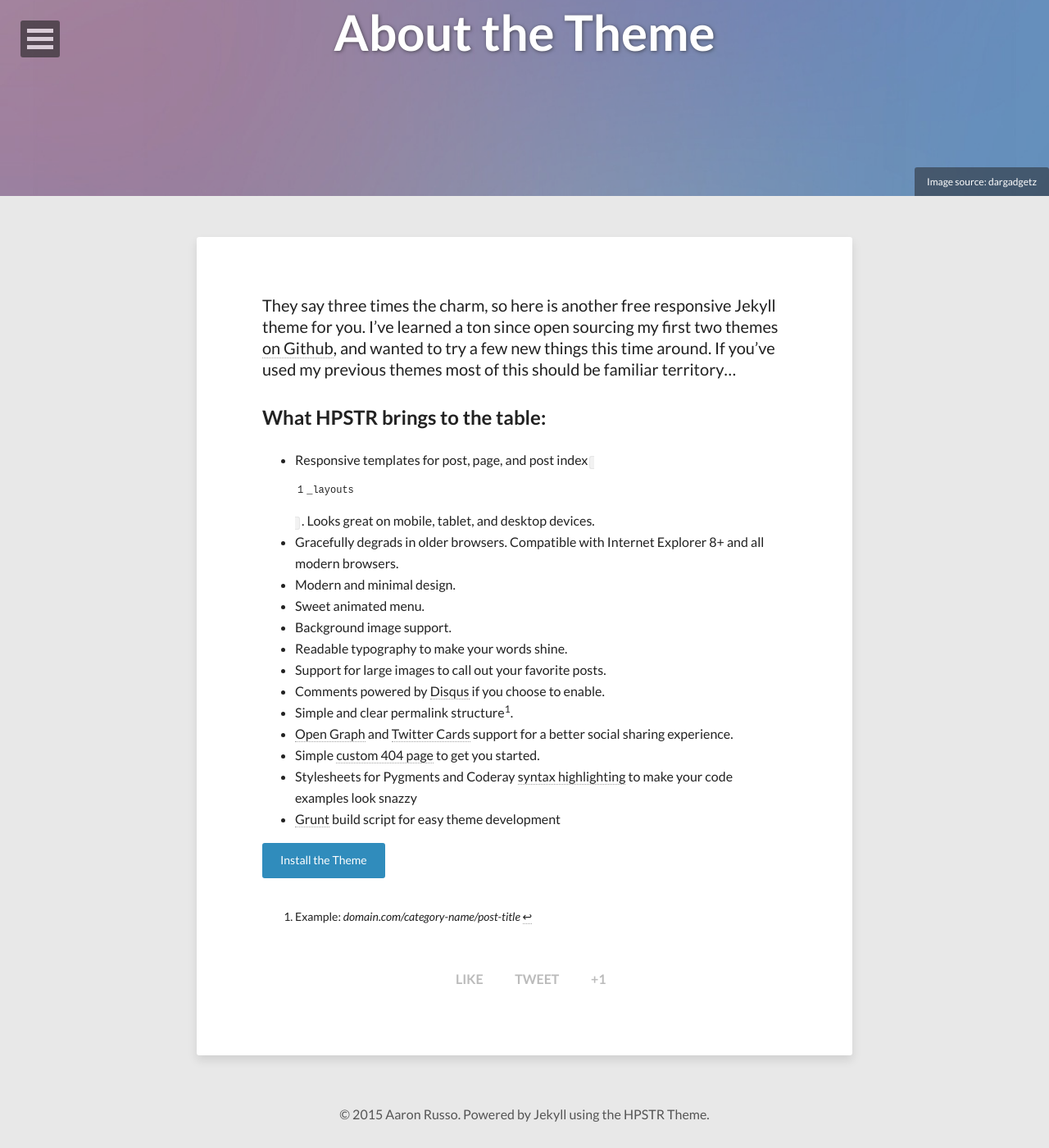
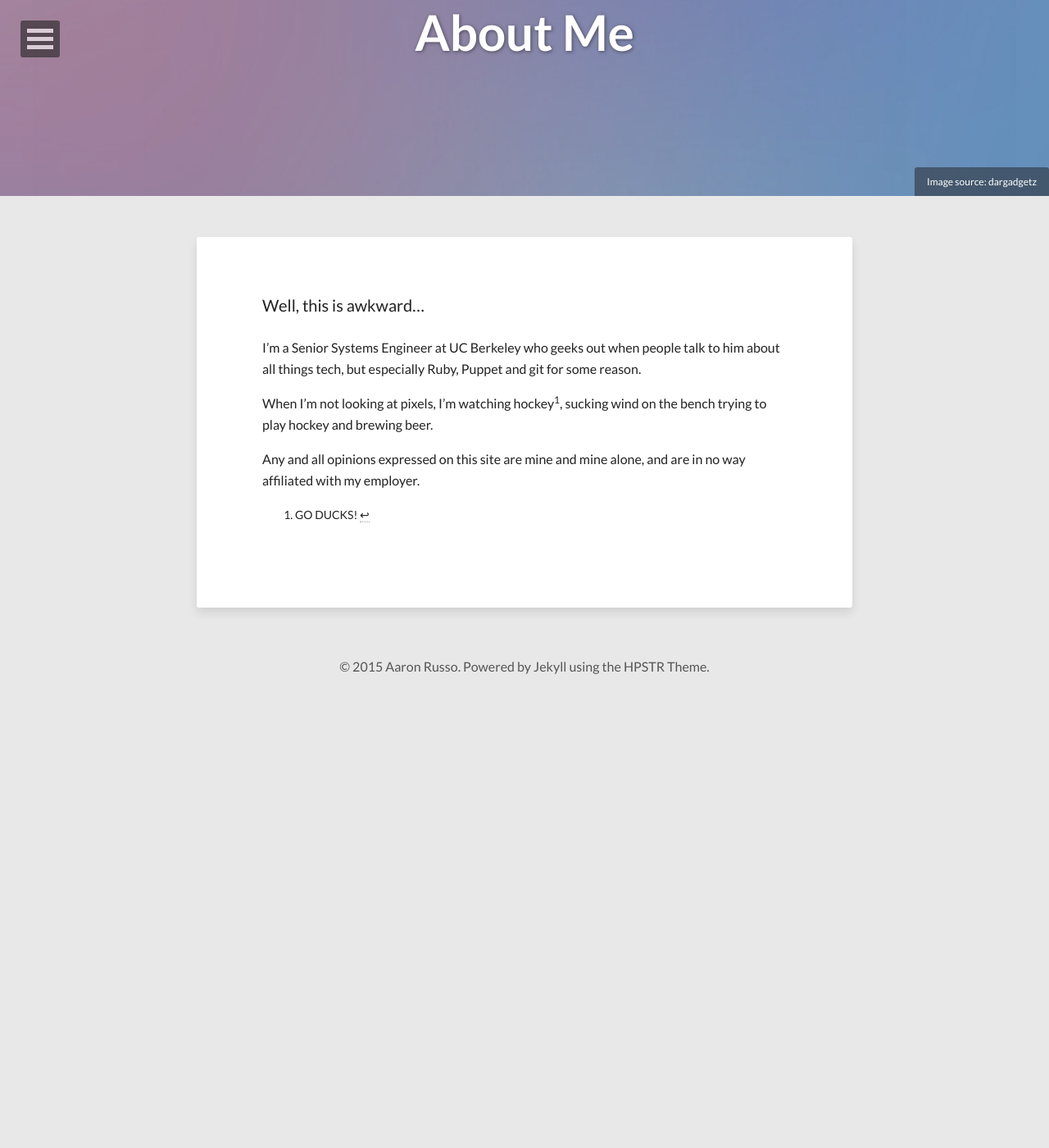
Before and after one commit to arusso/arusso.github.io, a Jekyll site: the page built from about.md, in a window 1280 px wide and 1400 px high, scrolled down 161 px. Shown: the whole window at 82% size. Built offline with Jekyll 4.4.1, drawn with Linux system fonts in a browser that asks for light colours; nearby versions of some CDN libraries; after the commit the page ends 1015 px from its top, so only the background shows below that.

Commit message:
move in a bit more

```diff
--- a/_config.yml
+++ b/_config.yml
@@ -1,5 +1,5 @@
 title:            $ brainctl view
-description:
+description:      something witty.
 disqus_shortname: brainctl
 #Your site's domain goes here. Leave localhost server or blank when working locally.
 url:              https://arusso.github.io
@@ -8,7 +8,9 @@ url:              https://arusso.github.io
 owner:
   name:           Aaron Russo
   avatar:         avatar.jpg
-  bio:            "Systems Engineer and Least Interesting Man in the World. "
+  bio: >
+    Husband, hockey enthusiast and Sr. Systems Engineer. Not to fear, I stopped
+    eating books a few years ago.
   email:          aaron.n.russo@gmail.com
   # Social networking links used in footer. Update and remove as you like.
   twitter:       arusso23
@@ -39,6 +41,9 @@ bing_verify:
 #  - title: External Link
 #    url: http://mademistakes.com
 #    external: true
+links:
+  - title: Puppet Modules
+    url: https://forge.puppetlabs.com/arusso
 
 # http://en.wikipedia.org/wiki/List_of_tz_database_time_zones
 timezone:    America/Los_Angeles
--- a/about.md
+++ b/about.md
@@ -1,33 +1,21 @@
 ---
 layout: page
 permalink: /about/
-title: About the Theme
-tags: [Jekyll, theme, modern, minimal, responsive]
+title: About Me
+tags: [Aaron,Russo,About]
 image:
   feature: abstract-5.jpg
   credit: dargadgetz
   creditlink: http://www.dargadgetz.com/ios-7-abstract-wallpaper-pack-for-iphone-5-and-ipod-touch-retina/
-share: true
+share: false
 ---
 
-They say three times the charm, so here is another free responsive Jekyll theme for you. I've learned a ton since open sourcing my first two themes [on Github](http://github.com/mmistakes), and wanted to try a few new things this time around. If you've used my previous themes most of this should be familiar territory...
+Well, this is awkward...
 
-## What HPSTR brings to the table:
+I'm a Senior Systems Engineer at UC Berkeley who geeks out when people talk to him about all things tech, but especially Ruby, Puppet and git for some reason.
 
-* Responsive templates for post, page, and post index `_layouts`. Looks great on mobile, tablet, and desktop devices.
-* Gracefully degrads in older browsers. Compatible with Internet Explorer 8+ and all modern browsers.
-* Modern and minimal design.
-* Sweet animated menu.
-* Background image support.
-* Readable typography to make your words shine.
-* Support for large images to call out your favorite posts.
-* Comments powered by [Disqus](http://disqus.com) if you choose to enable.
-* Simple and clear permalink structure[^1].
-* [Open Graph](https://developers.facebook.com/docs/opengraph/) and [Twitter Cards](https://dev.twitter.com/docs/cards) support for a better social sharing experience.
-* Simple [custom 404 page]({{ site.url }}/404.html) to get you started.
-* Stylesheets for Pygments and Coderay [syntax highlighting]({{ site.url }}/code-highlighting-post/) to make your code examples look snazzy
-* [Grunt](http://gruntjs.com) build script for easy theme development
+When I'm not looking at pixels, I'm watching hockey[^1], sucking wind on the bench trying to play hockey and brewing beer.
 
-<div markdown="0"><a href="{{ site.url }}/theme-setup" class="btn btn-info">Install the Theme</a></div>
+Any and all opinions expressed on this site are mine and mine alone, and are in no way affiliated with my employer.
 
-[^1]: Example: *domain.com/category-name/post-title*
+[^1]: GO DUCKS!
```
